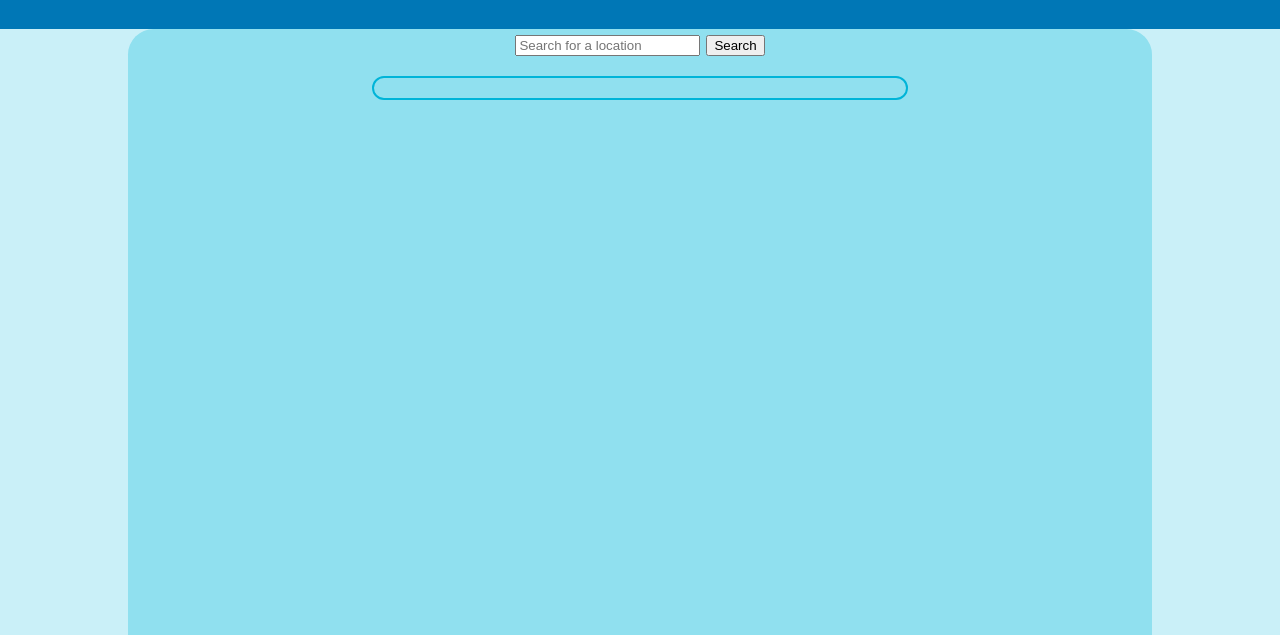
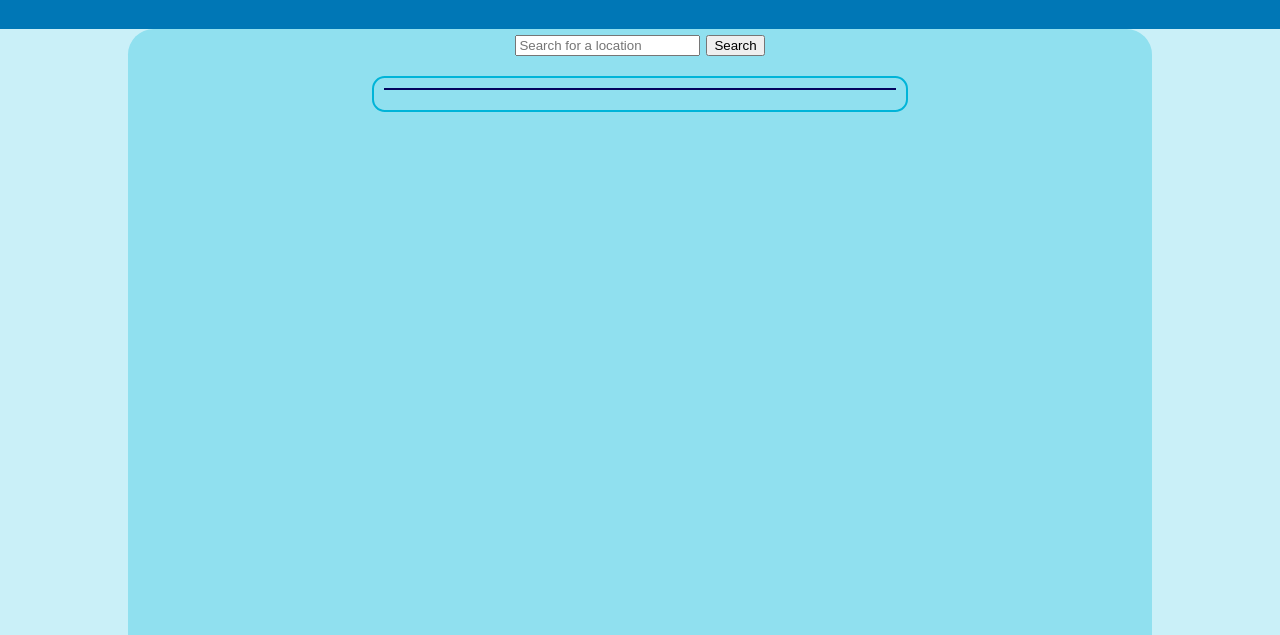
Before and after one commit to NummNuttzCDXX/Weather-App, a plain HTML site: page index.html in a window 1280 px wide. Shown: the part 90-725 px from the top of the page. Drawn offline with Linux system fonts and the light colour scheme.

Commit message:
Update current-header and current-temp font-size

```diff
--- a/style.css
+++ b/style.css
@@ -33,6 +33,7 @@ header h1 {
 	color: var(--dark-1);
 }
 
+/* Main Content Section */
 #content {
 	flex-grow: 1;
 	width: 80%;
@@ -55,9 +56,18 @@ header h1 {
 	border-radius: 1vw;
 }
 
+/* Current Weather Header */
 .current-header {
 	display: flex;
 	justify-content: space-between;
+
+	font-size: 1.1em;
+	border-bottom: 2px solid var(--dark-1);
+	margin-bottom: 10px;
+}
+
+#current-temp {
+	font-size: 1.3em;
 }
 
 .current-header span {
```
